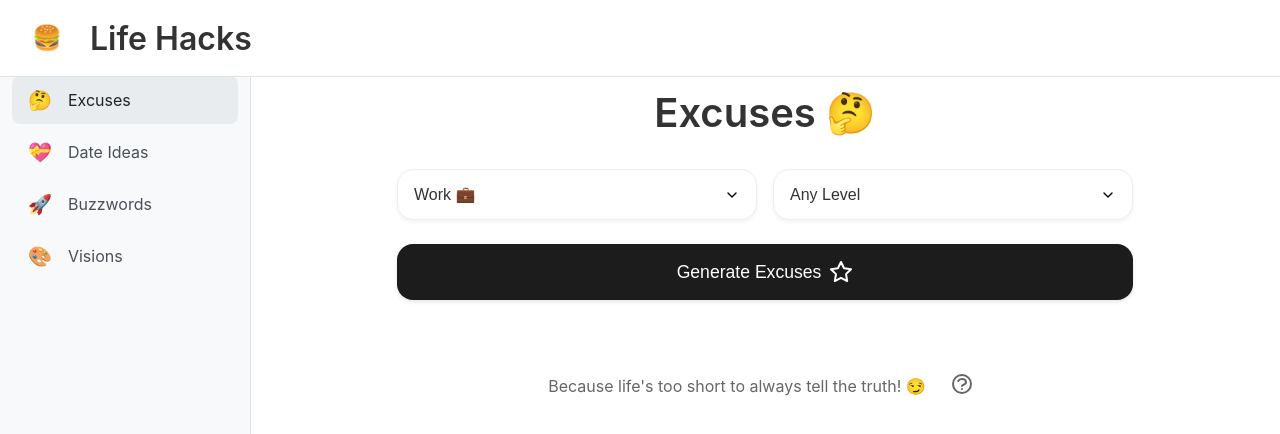
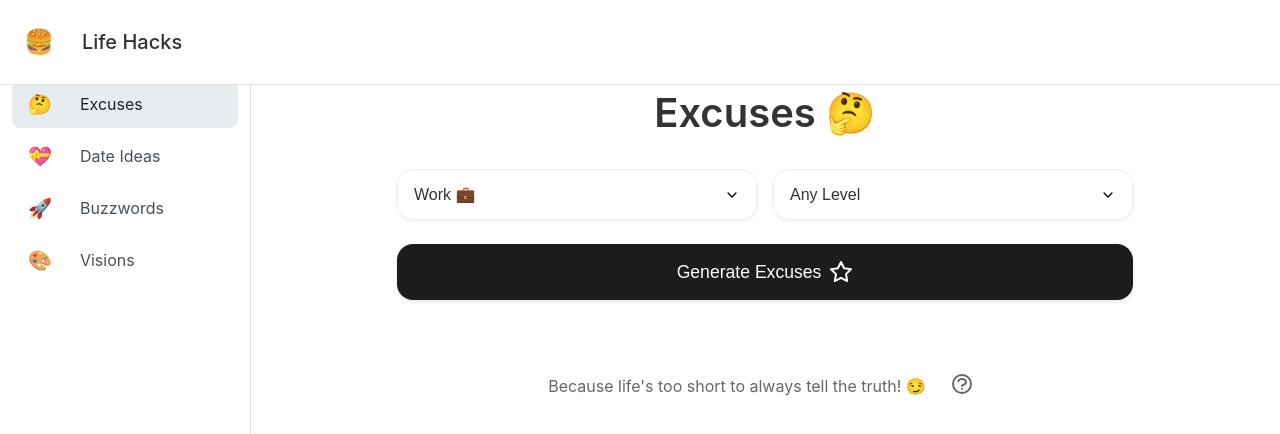
Before and after one commit to itainatural/excuse-machine, a React (Create React App) app: page / in a window 1280 px wide. Shown: the top 434 px of the page. Built offline with nearby package versions, Linux system fonts and the light colour scheme.

Commit message:
fix: update navbar and sidebar styles to match design

```diff
--- a/src/App.css
+++ b/src/App.css
@@ -5,7 +5,7 @@
 
 .navbar {
   background: white;
-  padding: 1rem 1.5rem;
+  padding: 0.75rem 1rem;
   display: flex;
   align-items: center;
   gap: 0.5rem;
@@ -15,13 +15,14 @@
   left: 0;
   right: 0;
   z-index: 100;
+  height: 60px;
 }
 
 .navbar h1 {
   margin: 0;
-  font-size: 2rem;
+  font-size: 1.25rem;
   color: #333;
-  font-weight: 600;
+  font-weight: 500;
 }
 
 .menu-button {
@@ -53,12 +54,11 @@
 
 .sidebar {
   width: 250px;
-  background: #f8f9fa;
-  padding-top: 1rem;
+  background: #fff;
   border-right: 1px solid #dee2e6;
-  height: calc(100vh - 56px);
+  height: calc(100vh - 60px);
   position: fixed;
-  top: 56px;
+  top: 60px;
   left: 0;
   transform: translateX(-100%);
   transition: transform 0.3s ease;
@@ -75,7 +75,7 @@
 
 .nav-items {
   list-style: none;
-  padding: 0;
+  padding: 1rem 0;
   margin: 0;
 }
 
@@ -85,10 +85,11 @@
   display: flex;
   align-items: center;
   color: #495057;
-  transition: all 0.3s ease;
+  transition: all 0.2s ease;
   margin: 0.25rem 0.75rem;
   border-radius: 8px;
-  font-size: 0.9rem;
+  font-size: 0.9375rem;
+  gap: 0.75rem;
 }
 
 .nav-item:hover {
```
